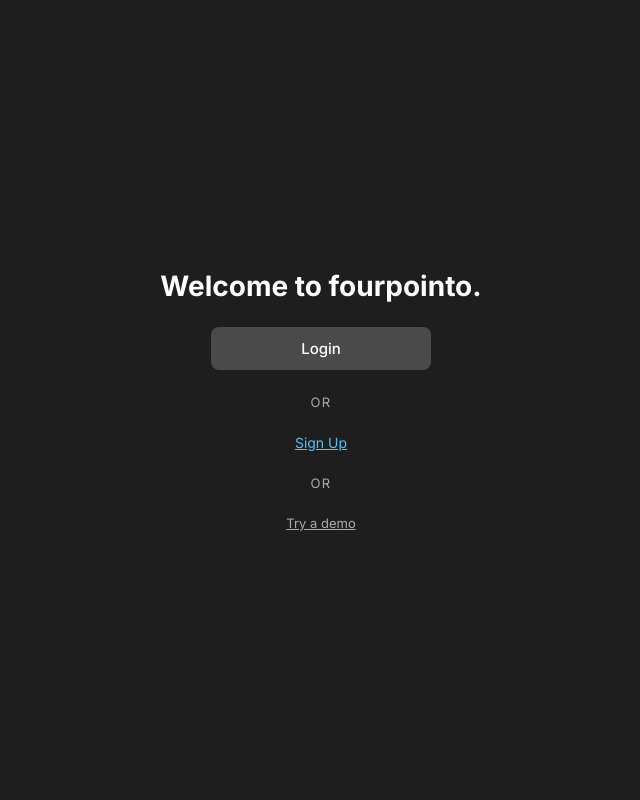
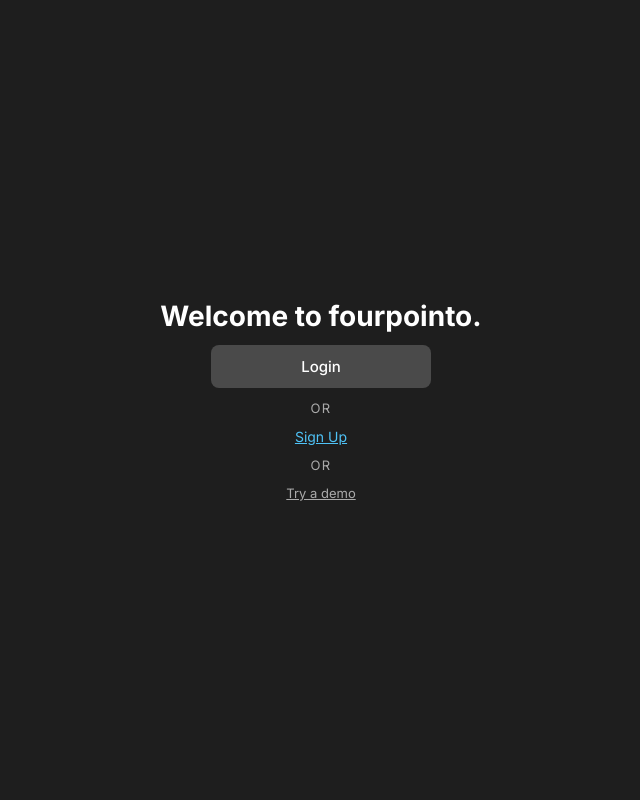
Before and after one commit to Zeyrian/fourpointo, a Flask app: page /landing in a window 1280 px wide. Shown: the whole page, without its empty margins (319-959 px from the left). Run offline with Flask 3, Linux system fonts and the light colour scheme; the visitor is signed in with stand-in values (Sample User, id 1).

Commit message:
UI Update

```diff
--- a/templates/landing.html
+++ b/templates/landing.html
@@ -16,7 +16,7 @@
       flex-direction: column;
       align-items: center;
       justify-content: center;
-      gap: 24px;
+      gap: 12px;
     }
     h1 {
       font-size: 28px;
```
